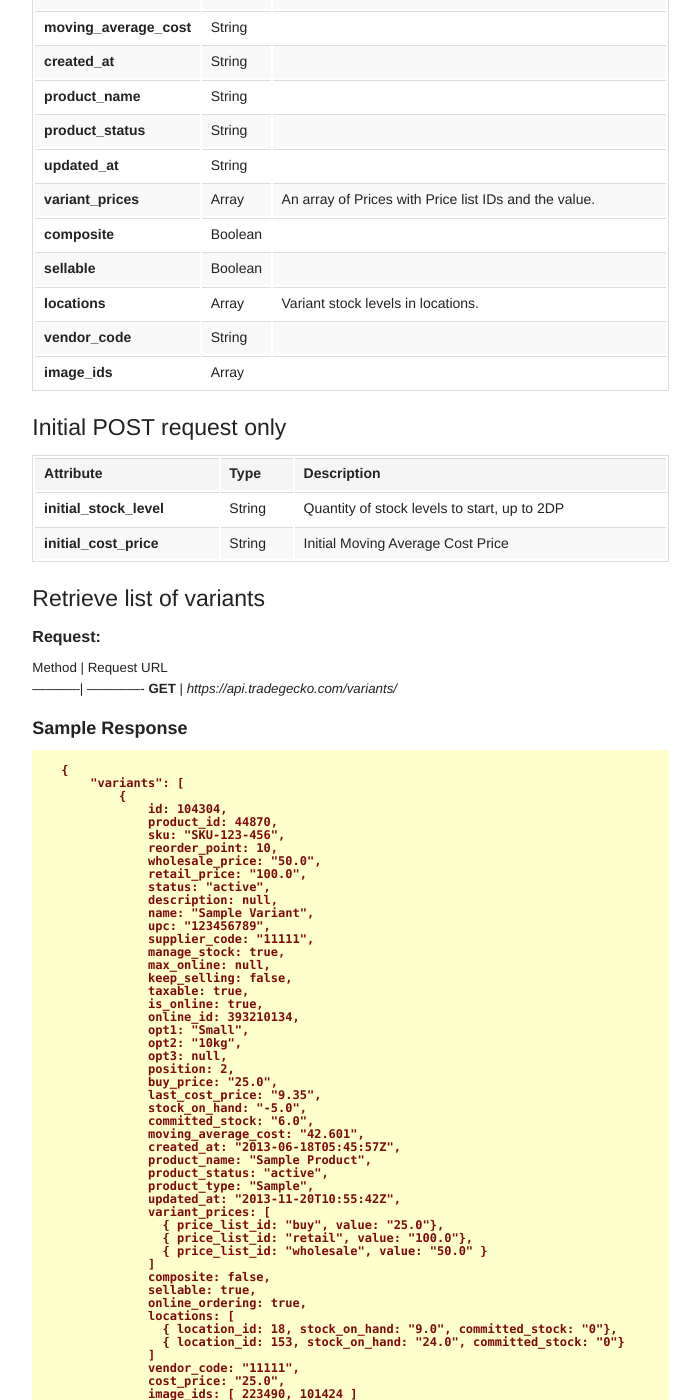
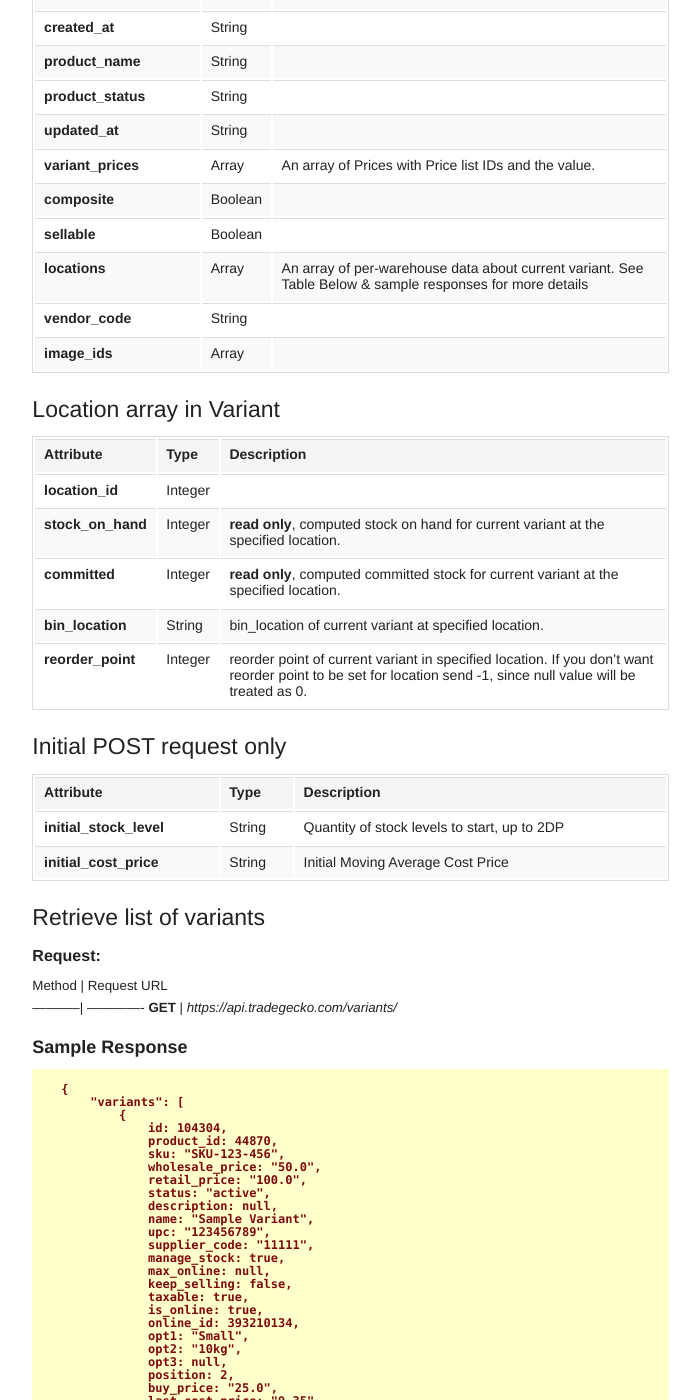
Before and after one commit to tradegecko/docs_old, a Jekyll site: the page built from _posts/2013-01-07-variant.md, in a window 1280 px wide and 1400 px high, scrolled down 1113 px. Shown: the whole window, without its empty margins (456-1156 px from the left). Built offline with Jekyll 4.4.1, drawn with Linux system fonts in a browser that asks for light colours; some web fonts are replaced; Markdown is read by kramdown in place of the engine named in the settings; some of the changed text lies outside the part shown.

Commit message:
added reorder point & bin location announcements

```diff
--- a/_posts/2013-01-07-variant.md
+++ b/_posts/2013-01-07-variant.md
@@ -41,9 +40,20 @@ Attribute                      | Type          | Description
 **variant_prices**             | Array         | An array of Prices with Price list IDs and the value.
 **composite**                  | Boolean       |
 **sellable**                   | Boolean       |
-**locations**                  | Array         | Variant stock levels in locations.
+**locations**                  | Array         | An array of per-warehouse data about current variant. See Table Below & sample responses for more details
 **vendor_code**                | String        |
 **image_ids**                  | Array         |
+
+#### Location array in Variant
+
+Attribute                      | Type          | Description
+------------------------------ | ------------- | ------------
+**location_id**                | Integer       |
+**stock_on_hand**              | Integer       | **read only**, computed stock on hand for current variant at the specified location.
+**committed**                  | Integer       | **read only**, computed committed stock for current variant at the specified location.
+**bin_location**               | String        | bin_location of current variant at specified location.
+**reorder_point**              | Integer       | reorder point of current variant in specified location. If you don't want reorder point to be set for location send -1, since null value will be treated as 0.
+
 
 #### Initial POST request only
 
@@ -67,7 +77,6 @@ Method     | Request URL
                   id: 104304,
                   product_id: 44870,
                   sku: "SKU-123-456",
-                  reorder_point: 10,
                   wholesale_price: "50.0",
                   retail_price: "100.0",
                   status: "active",
@@ -104,8 +113,8 @@ Method     | Request URL
                   sellable: true,
                   online_ordering: true,
                   locations: [
-                    { location_id: 18, stock_on_hand: "9.0", committed_stock: "0"},
-                    { location_id: 153, stock_on_hand: "24.0", committed_stock: "0"}
+                    { location_id: 18, stock_on_hand: "9.0", committed_stock: "0", bin_location: "A2-F3-E1", reorder_point: 1000 },
+                    { location_id: 153, stock_on_hand: "24.0", committed_stock: "0", bin_location: "Some Location", reorder_point: null }
                   ]
                   vendor_code: "11111",
                   cost_price: "25.0",
```
Also changed, not shown: other parts of _posts/2013-01-07-variant.md (+0 -1 lines), changelog.html (+15 -0 lines).
